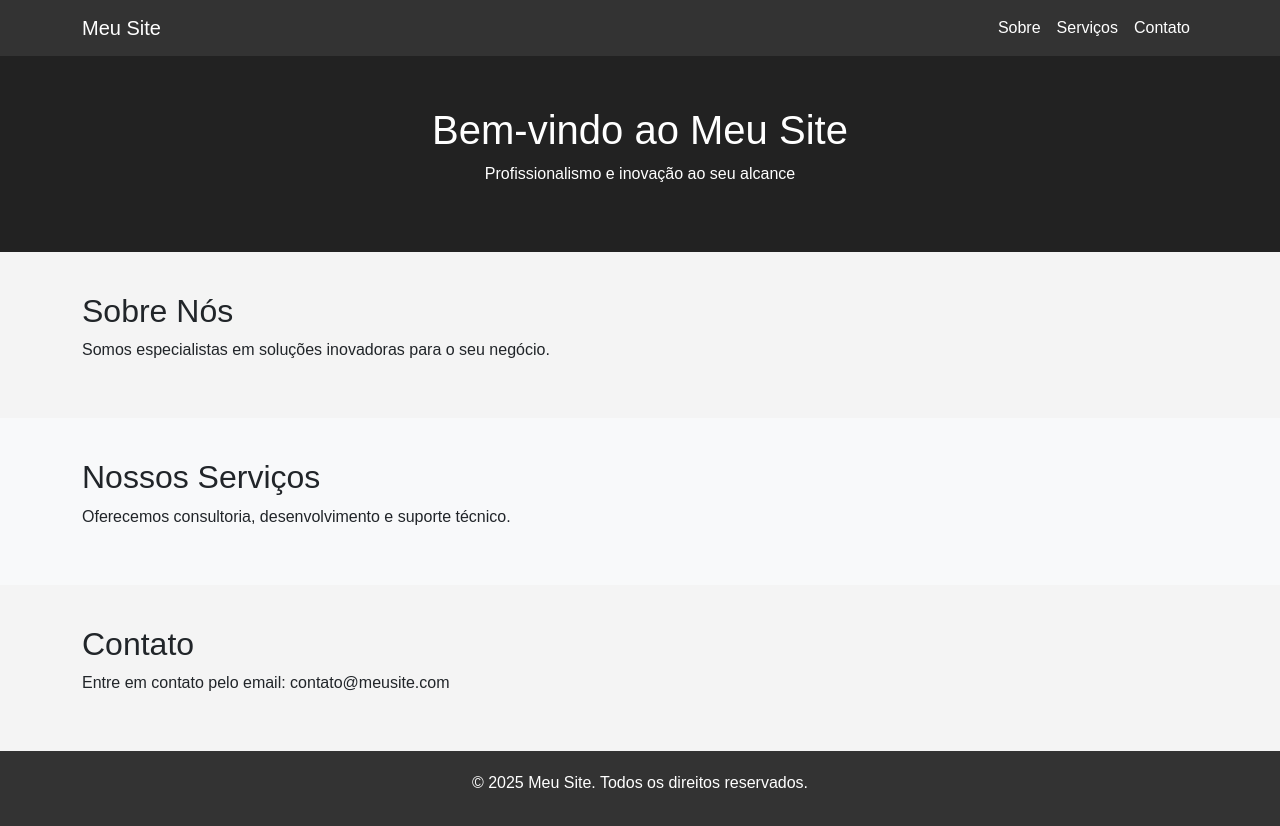
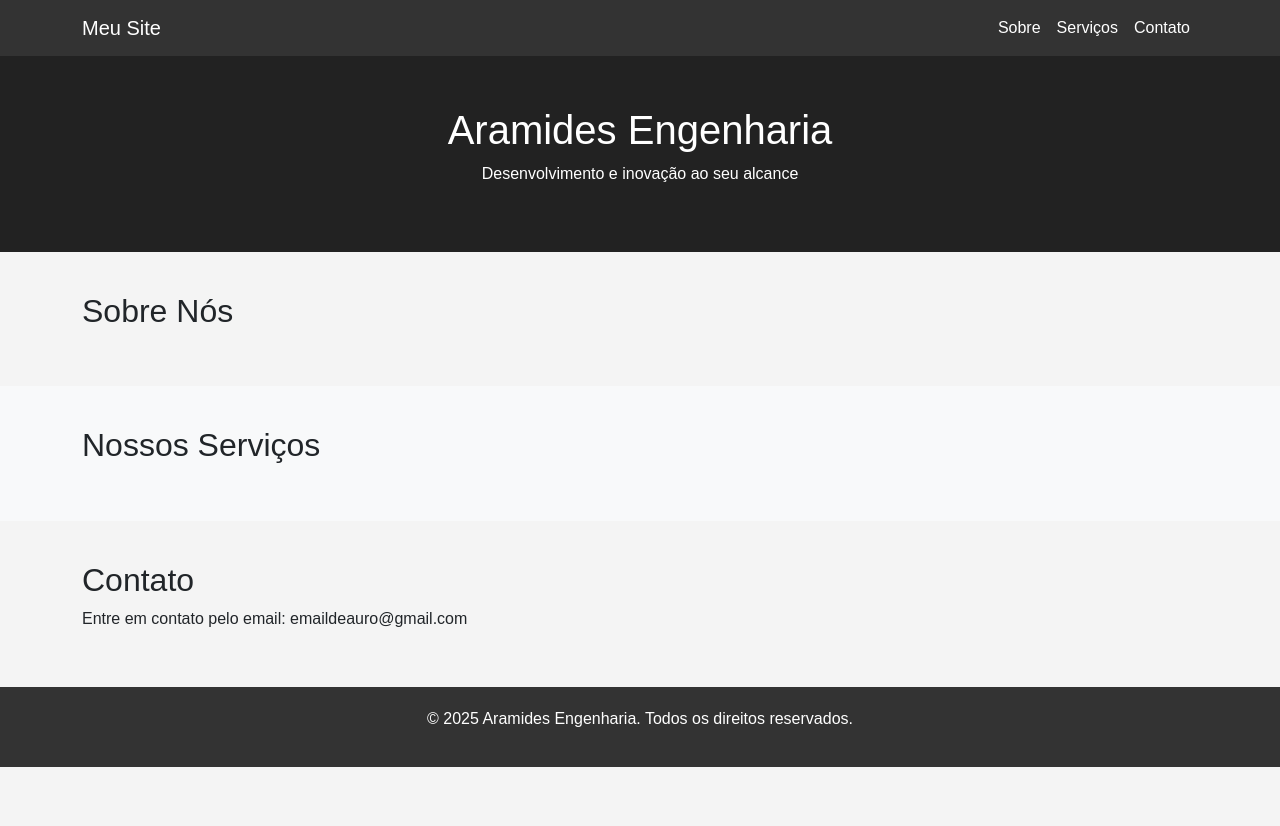
Before and after one commit to Aramides-Engenharia/Aramides-Engenharia.github.io, a plain HTML site: page index.html in a window 1280 px wide. After the commit the page ends 800 px from the top, so only its background shows below. Drawn offline with nearby package versions, Linux system fonts and the light colour scheme.

Commit message:
updates on html

```diff
--- a/index.html
+++ b/index.html
@@ -3,7 +3,7 @@
 <head>
     <meta charset="UTF-8">
     <meta name="viewport" content="width=device-width, initial-scale=1.0">
-    <title>Meu Site Profissional</title>
+    <title>Aramides Engenharia Inicio</title>
     <link href="https://cdn.jsdelivr.net/npm/bootstrap@5.3.0/dist/css/bootstrap.min.css" rel="stylesheet">
     <style>
         body { font-family: Arial, sans-serif; background-color: #f4f4f4; }
@@ -32,33 +32,33 @@
     </nav>
 
     <header class="hero">
-        <h1>Bem-vindo ao Meu Site</h1>
-        <p>Profissionalismo e inovação ao seu alcance</p>
+        <h1>Aramides Engenharia</h1>
+        <p>Desenvolvimento e inovação ao seu alcance</p>
     </header>
 
     <section id="sobre" class="section">
         <div class="container">
             <h2>Sobre Nós</h2>
-            <p>Somos especialistas em soluções inovadoras para o seu negócio.</p>
+            <p> </p>
         </div>
     </section>
 
     <section id="servicos" class="section bg-light">
         <div class="container">
             <h2>Nossos Serviços</h2>
-            <p>Oferecemos consultoria, desenvolvimento e suporte técnico.</p>
+            <p></p>
         </div>
     </section>
 
     <section id="contato" class="section">
         <div class="container">
             <h2>Contato</h2>
-            <p>Entre em contato pelo email: contato@meusite.com</p>
+            <p>Entre em contato pelo email: emaildeauro@gmail.com</p>
         </div>
     </section>
 
     <footer>
-        <p>&copy; 2025 Meu Site. Todos os direitos reservados.</p>
+        <p>&copy; 2025 Aramides Engenharia. Todos os direitos reservados.</p>
     </footer>
 
     <script src="https://cdn.jsdelivr.net/npm/bootstrap@5.3.0/dist/js/bootstrap.bundle.min.js"></script>
```
